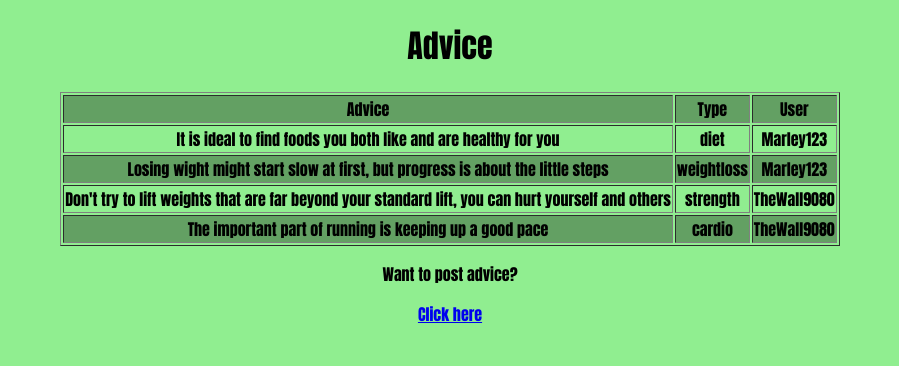
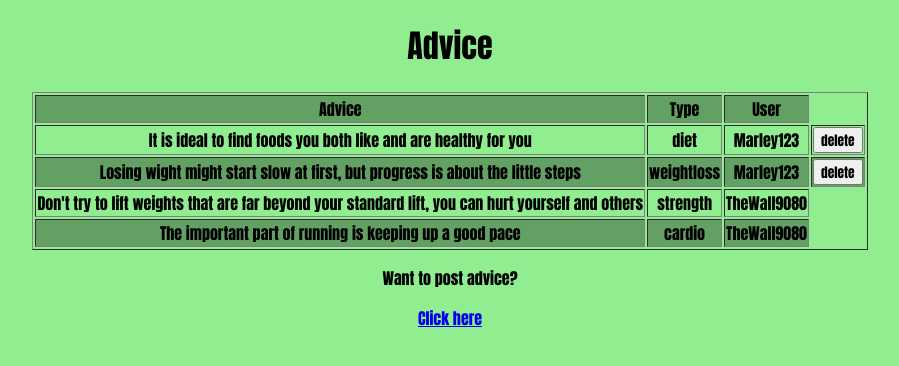
Before and after one commit to marleywall9080/ToKa_fitness_app, a Flask app: page /advice in a window 1280 px wide. Shown: the part 69-435 px from the top of the page, without its empty margins (190-1089 px from the left). Run offline with Flask 3, Linux system fonts and the light colour scheme; a user stored in the database is signed in; data comes from the database, SQL or seed files in the repository; both versions use the stored data as it was after the commit.

Commit message:
added delete buttons (they dont do anything yet)

```diff
--- a/app.py
+++ b/app.py
@@ -102,7 +102,7 @@ def advice():
     cursor.execute("SELECT * FROM advice") # selects all the data in advice
     records = cursor.fetchall()
     conn.close() # closes the database
-    return render_template("advice.html", records=records, font_size=font_size) # renders the html page and sends all the data to be shown
+    return render_template("advice.html", records=records, font_size=font_size, username=current_user.username) # renders the html page and sends all the data to be shown
 
 # posting advice page
 @app.route("/create_advice", methods=["GET", "POST"])
--- a/templates/advice.html
+++ b/templates/advice.html
@@ -13,6 +13,14 @@
         <td>{{ record[1] }}</td>
         <td>{{ record[2] }}</td>
         <td>{{ record[3] }}</td>
+        {% if record[3] == username %}
+        <td>
+            <form action="/delete" method="POST">
+                <input type="hidden" value="record[0]" name="delete">
+                <button type="submit">delete</button>
+            </form>
+        </td>
+        {% endif %}
     </tr>
     {% endfor %}
 </table>
--- a/templates/training.html
+++ b/templates/training.html
@@ -15,6 +15,12 @@
             <td>{{ record[2] }}</td>
             <td>{{ record[3] }}</td>
             <td>{{ record[4] }}</td>
+            <td>
+                <form action="/delete" method="POST">
+                    <input type="hidden" value="record[0]" name="delete">
+                    <button type="submit">delete</button>
+                </form>
+            </td>
         </tr>
         {% endfor %}
     </table>
```
Also changed, not shown: templates/diet.html (+7 -0 lines), advice.db.
